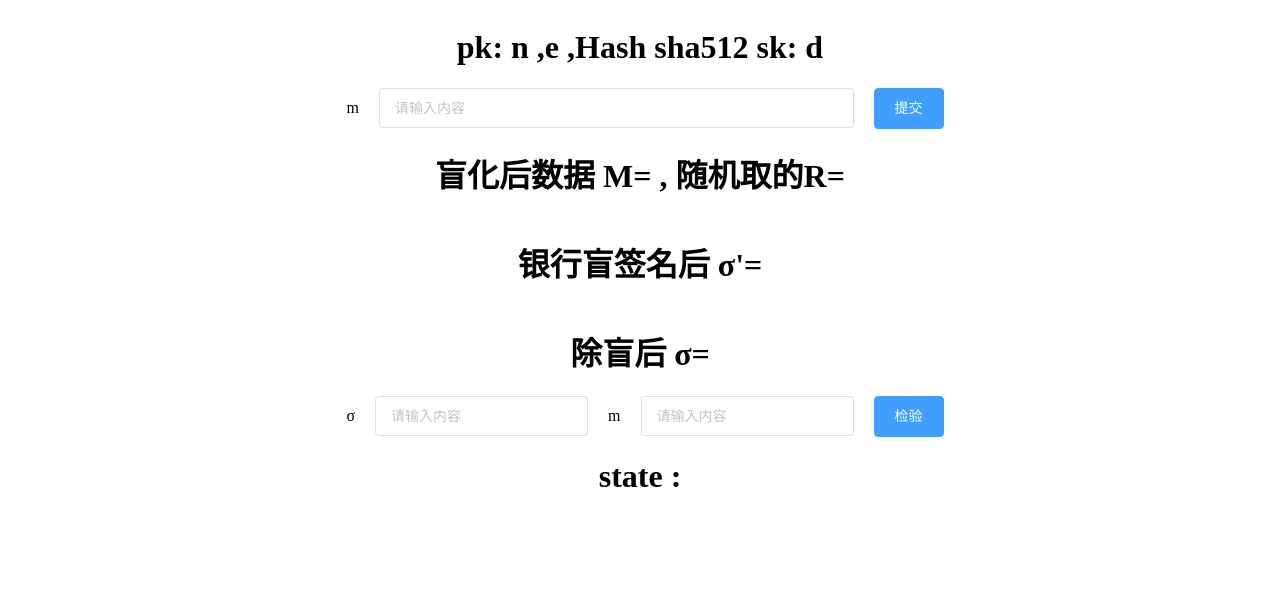
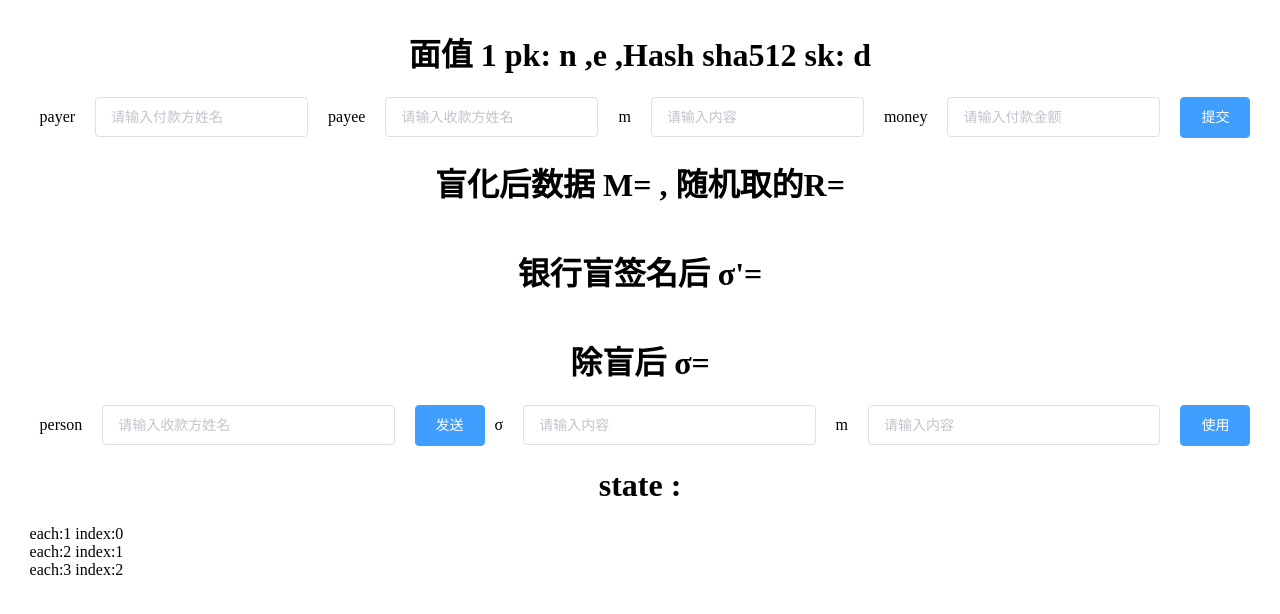
Before and after one commit to DEXTER-qwq/rsa_web, a Vue app: page / in a window 1280 px wide. Shown: the top 614 px of the page. Built offline with nearby package versions, Linux system fonts and the light colour scheme; no server answers.

Commit message:
全部功能实现,重新发起请求不不做了

```diff
--- a/src/App.vue
+++ b/src/App.vue
@@ -1,7 +1,5 @@
 <template>
-  <div id="app">
-    <My_index></My_index>
-  </div>
+  <My_index></My_index>
 </template>
 
 <script>
--- a/src/components/My_index.vue
+++ b/src/components/My_index.vue
@@ -1,22 +1,36 @@
 <template>
   <div class="container">
-    <h1 >pk: n {{get10(n)}},e {{e}},Hash sha512 sk: d {{get10(d)}}</h1>
+    <h1 >面值 1 pk: n {{get10(n)}},e {{e}},Hash sha512 sk: d {{get10(d)}}</h1>
+<!--    <h1 >面值 5 pk: n {{get10(n)}},e {{e}},Hash sha512 sk: d {{get10(d)}}</h1>-->
     <div class="inputDiv">
+      <div>payer</div>
+      <el-input v-model="input" placeholder="请输入付款方姓名"></el-input>
+      <div>payee</div>
+      <el-input v-model="input" placeholder="请输入收款方姓名"></el-input>
       <div>m</div>
       <el-input v-model="msg" placeholder="请输入内容"></el-input>
+      <div>money</div>
+      <el-input v-model="input" placeholder="请输入付款金额"></el-input>
       <el-button type="primary" style="margin-left: 10px" @click="handleClick">提交</el-button>
     </div>
     <h1>盲化后数据 M=<span style=""> {{ get10(M) }}</span>, 随机取的R={{get10(R)}}</h1>
     <h1>银行盲签名后 σ'={{get10(sigma1)}}</h1>
     <h1>除盲后 σ={{get10(sigma)}}</h1>
     <div class="inputDiv">
+      <div>person</div>
+      <el-input v-model="input" placeholder="请输入收款方姓名"></el-input>
+      <el-button type="primary" style="margin-left: 10px" @click="verity">发送</el-button>
       <div>σ</div>
       <el-input v-model="sigmaInput"  placeholder="请输入内容"></el-input>
       <div>m</div>
       <el-input v-model="msgInput" placeholder="请输入内容"></el-input>
-      <el-button type="primary" style="margin-left: 10px" @click="verity">检验</el-button>
+      <el-button type="primary" style="margin-left: 10px" @click="verity">使用</el-button>
     </div>
     <h1>state :{{state}}</h1>
+    <div v-for="(each,index) in list" :key="index">
+      each:{{ each }}
+      index:{{ index }}
+    </div>
   </div>
 </template>
 
@@ -37,7 +51,9 @@ export default {
       sigma:'',
       sigmaInput:'',
       msgInput:'',
-      state:''
+      state:'',
+      input:'',
+      list:[1,2,3]
     }
   },
   computed: {
```
